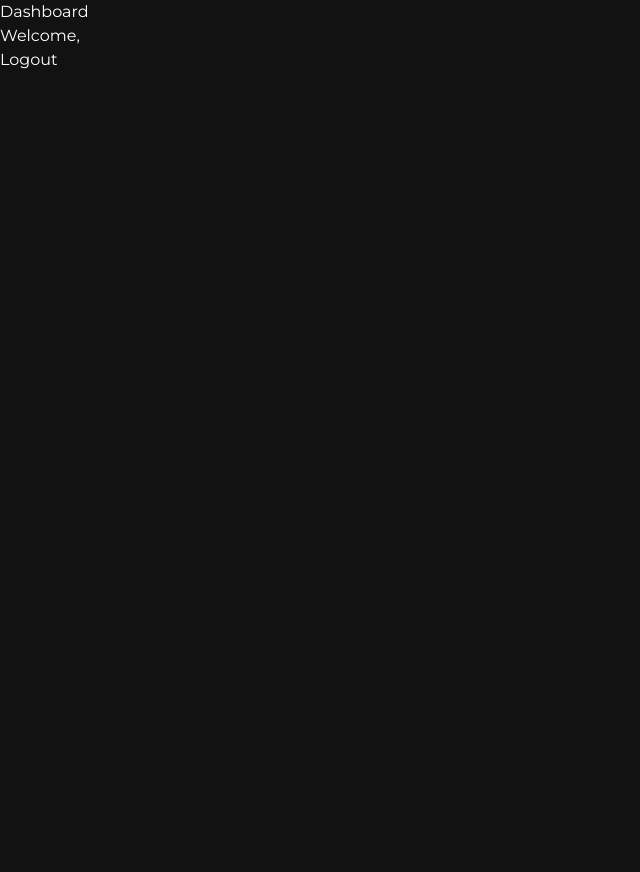
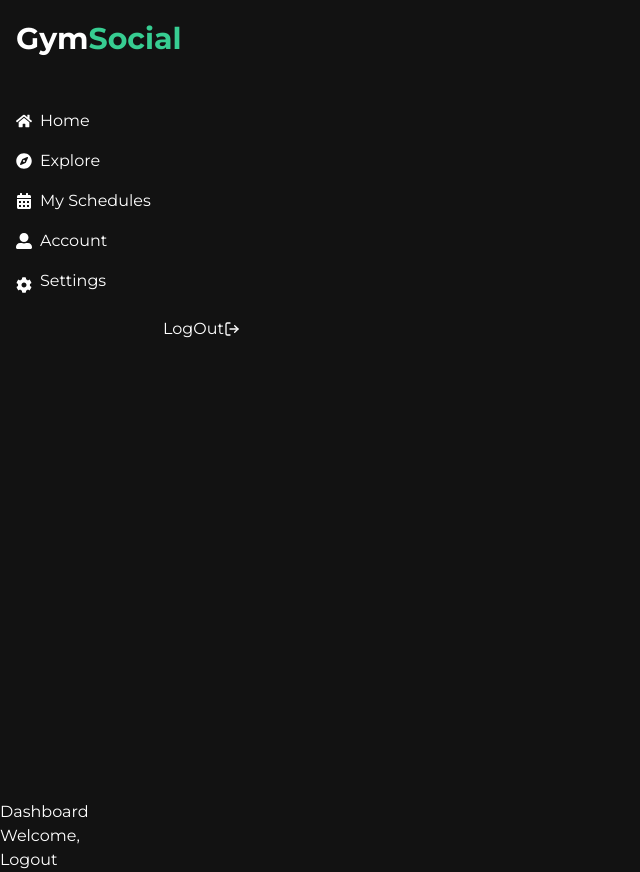
Before and after one commit to ShaneW-18/SweatSquad, a Next.js app in the folder workout_site/client/: page /dashboard in a window 1280 px wide. Shown: the whole page, without its empty margins (0-640 px from the left). Before the commit the page ends 800 px from the top, so only its background shows below. Built offline with nearby package versions, Linux system fonts and the light colour scheme.

Commit message:
added navbar

```diff
--- /dev/null
+++ b/workout_site/client/components/navbar.js
@@ -0,0 +1,40 @@
+import React from 'react';
+import { FaHome, FaCompass, FaCalendarAlt, FaUserAlt, FaCog } from 'react-icons/fa';
+import { FiLogOut } from "react-icons/fi";
+
+const Navbar = () => {
+  return (
+    <div className="flex h-screen">
+      <div className="w-64 bg-gray-800 text-white">
+        <div className="p-4">
+        <p className="text-[30px] font-bold">Gym<span className='text-primary'>Social</span></p>
+        </div>
+        <div className="flex flex-col mt-6">
+        <a href="#" className="px-4 py-2  hover:bg-primary flex items-center">
+            <FaHome className="mr-2" /> Home
+          </a>
+          <a href="#" className="px-4 py-2 hover:bg-primary flex items-center">
+          <FaCompass className="mr-2" />  Explore
+          </a>
+          <a href="#" className="px-4 py-2 hover:bg-primary flex items-center">
+          <FaCalendarAlt className="mr-2" /> My Schedules
+          </a>
+          <a href="#" className="px-4 py-2 hover:bg-primary flex items-center">
+          <FaUserAlt className="mr-2" />Account
+          </a>
+          <a href="#" className="px-4 py-2 hover:bg-primary flex items-end">
+          <FaCog className="mr-2" /> Settings
+          </a>
+        </div>
+        <div className="flex justify-end p-4">
+          <a href="#" className="hover:bg-primary flex items-center">
+            LogOut <FiLogOut />
+          </a>
+        </div>
+      </div>
+      <div className="flex-1 bg-gray-100"></div>
+    </div>
+  );
+};
+
+export default Navbar;
--- a/workout_site/client/pages/dashboard/index.js
+++ b/workout_site/client/pages/dashboard/index.js
@@ -1,5 +1,6 @@
 import Link from 'next/link';
 import React, { useState, useEffect } from 'react';
+import Navbar from '../../components/navbar';
 
 export default function Dashboard() {
 
@@ -10,10 +11,13 @@ export default function Dashboard() {
     }
 
     return (
+        <>
+        <Navbar />
         <div>
             <h1>Dashboard</h1>
             <p>Welcome, {username}</p>
             <Link href="/logout">Logout</Link>
         </div>
+        </>
     );
 }
```
